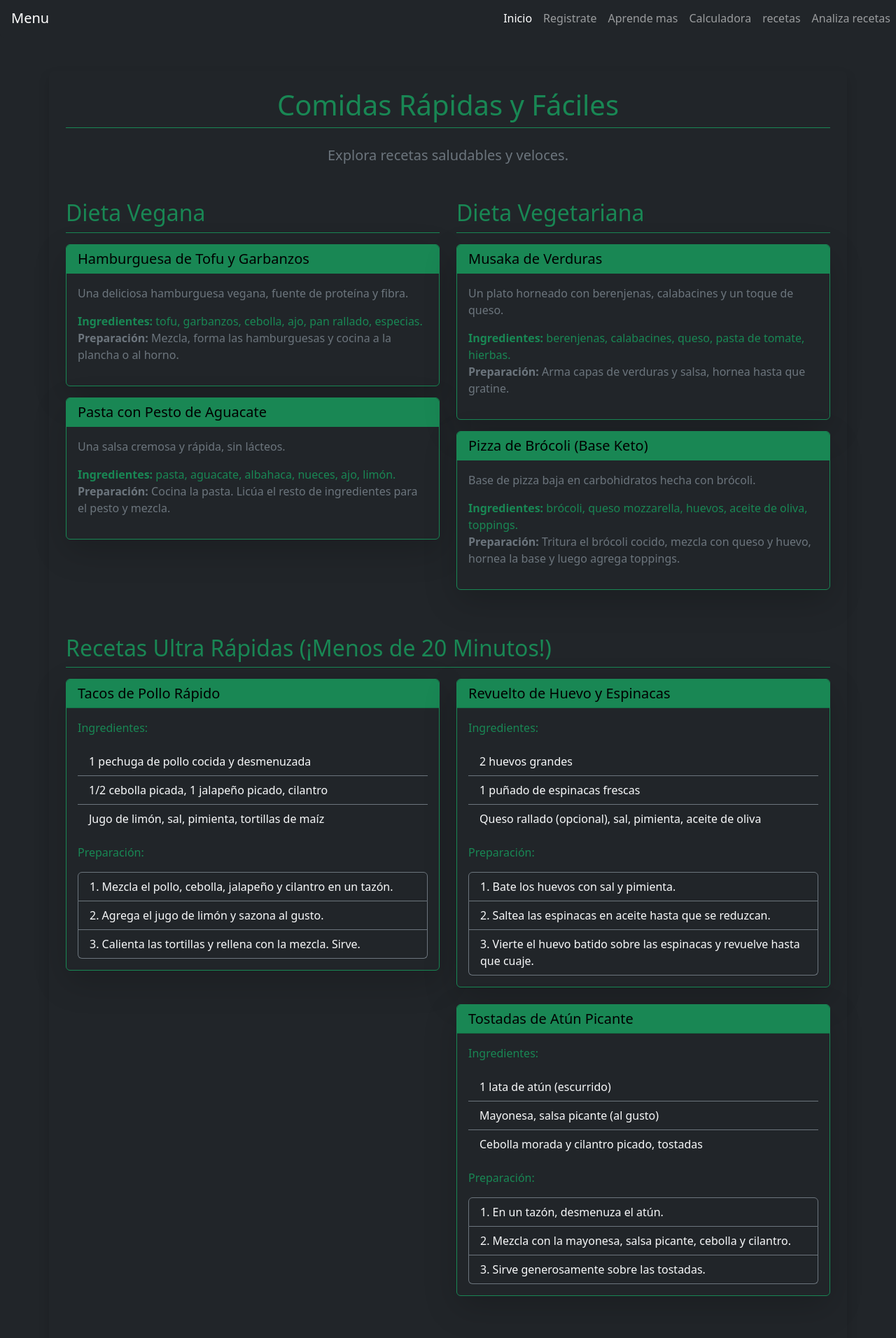
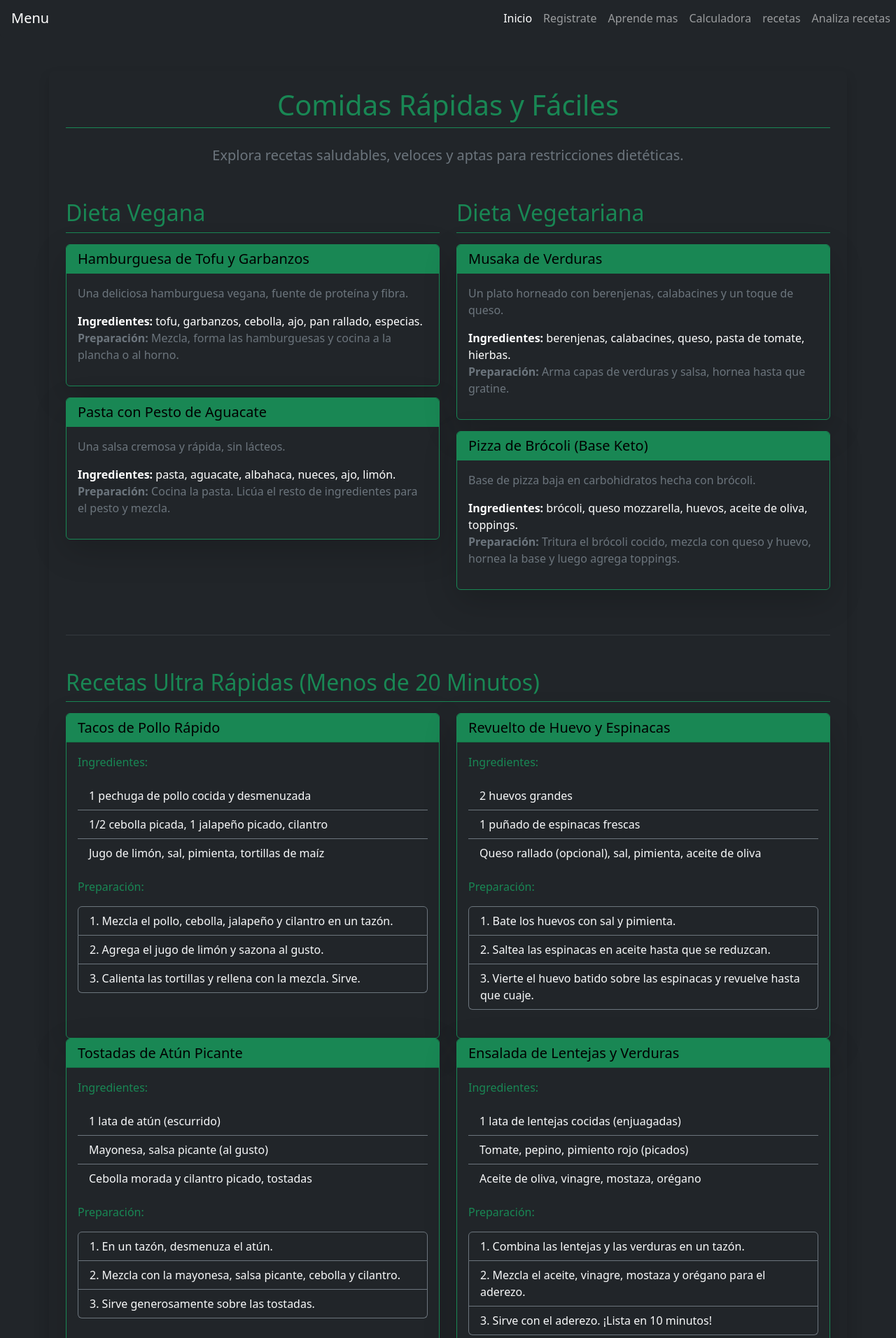
Before and after one commit to ZamudioGarciaPatricia/NutriApp-, a Flask app: page /recetas in a window 1280 px wide. Shown: the part 428-2340 px from the top of the page at 70% size. Run offline with Flask 3, Linux system fonts and the light colour scheme.

Commit message:
aaaaaaaaaa

```diff
--- a/templates/recetas.html
+++ b/templates/recetas.html
@@ -1,11 +1,11 @@
 {% extends "base.html" %}
-{% block title %}Calculadora{% endblock %}
+{% block title %}Recetas Saludables{% endblock %}
 {% block content %}
 
 <div class="container my-5 bg-dark text-light p-4 rounded shadow">
 
     <h1 class="text-center mb-4 text-success border-bottom border-success pb-2">Comidas Rápidas y Fáciles</h1>
-    <p class="lead text-center mb-5 text-secondary">Explora recetas saludables y veloces.</p>
+    <p class="lead text-center mb-5 text-secondary">Explora recetas saludables, veloces y aptas para restricciones dietéticas.</p>
 
     <div class="row mb-5">
 
@@ -19,7 +19,7 @@
                 <div class="card-body">
                     <p class="card-text text-secondary">Una deliciosa hamburguesa vegana, fuente de proteína y fibra.</p>
                     <ul class="list-unstyled">
-                        <li class="text-success"><strong>Ingredientes:</strong> tofu, garbanzos, cebolla, ajo, pan rallado, especias.</li>
+                        <li class="text-white"><strong>Ingredientes:</strong> tofu, garbanzos, cebolla, ajo, pan rallado, especias.</li>
                         <li class="text-secondary"><strong>Preparación:</strong> Mezcla, forma las hamburguesas y cocina a la plancha o al horno.</li>
                     </ul>
                 </div>
@@ -32,7 +32,7 @@
                 <div class="card-body">
                     <p class="card-text text-secondary">Una salsa cremosa y rápida, sin lácteos.</p>
                     <ul class="list-unstyled">
-                        <li class="text-success"><strong>Ingredientes:</strong> pasta, aguacate, albahaca, nueces, ajo, limón.</li>
+                        <li class="text-white"><strong>Ingredientes:</strong> pasta, aguacate, albahaca, nueces, ajo, limón.</li>
                         <li class="text-secondary"><strong>Preparación:</strong> Cocina la pasta. Licúa el resto de ingredientes para el pesto y mezcla.</li>
                     </ul>
                 </div>
@@ -49,7 +49,7 @@
                 <div class="card-body">
                     <p class="card-text text-secondary">Un plato horneado con berenjenas, calabacines y un toque de queso.</p>
                     <ul class="list-unstyled">
-                        <li class="text-success"><strong>Ingredientes:</strong> berenjenas, calabacines, queso, pasta de tomate, hierbas.</li>
+                        <li class="text-white"><strong>Ingredientes:</strong> berenjenas, calabacines, queso, pasta de tomate, hierbas.</li>
                         <li class="text-secondary"><strong>Preparación:</strong> Arma capas de verduras y salsa, hornea hasta que gratine.</li>
                     </ul>
                 </div>
@@ -62,7 +62,7 @@
                 <div class="card-body">
                     <p class="card-text text-secondary">Base de pizza baja en carbohidratos hecha con brócoli.</p>
                     <ul class="list-unstyled">
-                        <li class="text-success"><strong>Ingredientes:</strong> brócoli, queso mozzarella, huevos, aceite de oliva, toppings.</li>
+                        <li class="text-white"><strong>Ingredientes:</strong> brócoli, queso mozzarella, huevos, aceite de oliva, toppings.</li>
                         <li class="text-secondary"><strong>Preparación:</strong> Tritura el brócoli cocido, mezcla con queso y huevo, hornea la base y luego agrega toppings.</li>
                     </ul>
                 </div>
@@ -70,13 +70,14 @@
         </div>
     </div>
 
-    <h2 class="text-success border-bottom border-success pb-2 mb-3 mt-5">Recetas Ultra Rápidas (¡Menos de 20 Minutos!)</h2>
+    <hr class="border-secondary my-5">
+
+    <h2 class="text-success border-bottom border-success pb-2 mb-3 mt-5">Recetas Ultra Rápidas (Menos de 20 Minutos)</h2>
 
     <div class="row">
 
         <div class="col-lg-6">
-
-            <div class="card bg-dark text-light border border-success mb-4 shadow-lg">
+            <div class="card bg-dark text-light border border-success mb-4 shadow-lg h-100">
                 <div class="card-header bg-success text-black">
                     <h5 class="mb-0">Tacos de Pollo Rápido</h5>
                 </div>
@@ -95,12 +96,10 @@
                     </ol>
                 </div>
             </div>
-
         </div>
 
         <div class="col-lg-6">
-
-            <div class="card bg-dark text-light border border-success mb-4 shadow-lg">
+            <div class="card bg-dark text-light border border-success mb-4 shadow-lg h-100">
                 <div class="card-header bg-success text-black">
                     <h5 class="mb-0">Revuelto de Huevo y Espinacas</h5>
                 </div>
@@ -119,8 +118,10 @@
                     </ol>
                 </div>
             </div>
+        </div>
 
-            <div class="card bg-dark text-light border border-success mb-4 shadow-lg">
+        <div class="col-lg-6">
+            <div class="card bg-dark text-light border border-success mb-4 shadow-lg h-100">
                 <div class="card-header bg-success text-black">
                     <h5 class="mb-0">Tostadas de Atún Picante</h5>
                 </div>
@@ -139,14 +140,112 @@
                     </ol>
                 </div>
             </div>
+        </div>
 
+        <div class="col-lg-6">
+            <div class="card bg-dark text-light border border-success mb-4 shadow-lg h-100">
+                <div class="card-header bg-success text-black">
+                    <h5 class="mb-0">Ensalada de Lentejas y Verduras</h5>
+                </div>
+                <div class="card-body">
+                    <p class="font-weight-bold text-success">Ingredientes:</p>
+                    <ul class="list-group list-group-flush mb-3">
+                        <li class="list-group-item bg-dark text-light border-secondary">1 lata de lentejas cocidas (enjuagadas)</li>
+                        <li class="list-group-item bg-dark text-light border-secondary">Tomate, pepino, pimiento rojo (picados)</li>
+                        <li class="list-group-item bg-dark text-light border-secondary">Aceite de oliva, vinagre, mostaza, orégano</li>
+                    </ul>
+                    <p class="font-weight-bold text-success">Preparación:</p>
+                    <ol class="list-group list-group-numbered">
+                        <li class="list-group-item bg-dark text-light border-secondary">Combina las lentejas y las verduras en un tazón.</li>
+                        <li class="list-group-item bg-dark text-light border-secondary">Mezcla el aceite, vinagre, mostaza y orégano para el aderezo.</li>
+                        <li class="list-group-item bg-dark text-light border-secondary">Sirve con el aderezo. ¡Lista en 10 minutos!</li>
+                    </ol>
+                </div>
+            </div>
         </div>
+
+    </div>
+
+    <hr class="border-secondary my-5">
+
+    <h2 class="text-success border-bottom border-success pb-2 mb-3 mt-5">Recetas Libres de Alérgenos Comunes</h2>
+    <p class="text-secondary mb-4">Opciones seguras para las intolerancias y alergias más frecuentes.</p>
+
+    <div class="row">
+
+        <div class="col-md-6 col-lg-3 mb-4">
+            <div class="card bg-dark text-light border border-success shadow-lg h-100">
+                <div class="card-header bg-secondary text-white">
+                    <h6 class="mb-0 font-weight-bold text-white">Libre de Gluten</h6>
+                </div>
+                <div class="card-body">
+                    <h5 class="card-title text-white">Bowl de Quinoa con Vegetales</h5>
+                    <p class="card-text small text-secondary">Ideal para celíacos y sensible al gluten.</p>
+                    <ul class="list-unstyled small">
+                        <li class="text-white"><strong>Ingredientes:</strong> Quinoa, aguacate, maíz, tomate cherry, aderezo de limón.</li>
+                        <li class="text-secondary"><strong>Preparación:</strong> Cocina la quinoa. Mezcla con los vegetales y el aderezo.</li>
+                    </ul>
+                </div>
+            </div>
+        </div>
+
+        <div class="col-md-6 col-lg-3 mb-4">
+            <div class="card bg-dark text-light border border-success shadow-lg h-100">
+                <div class="card-header bg-secondary text-white">
+                    <h6 class="mb-0 font-weight-bold text-white">Libre de Lácteos</h6>
+                </div>
+                <div class="card-body">
+                    <h5 class="card-title text-white">Curry de Garbanzos y Leche de Coco</h5>
+                    <p class="card-text small text-secondary">Sopa rica, cremosa y apta para intolerantes a la lactosa.</p>
+                    <ul class="list-unstyled small">
+                        <li class="text-white"><strong>Ingredientes:</strong> Garbanzos, leche de coco, pasta de curry, espinacas, arroz.</li>
+                        <li class="text-secondary"><strong>Preparación:</strong> Sofríe la pasta, añade la leche, garbanzos y espinacas. Sirve con arroz.</li>
+                    </ul>
+                </div>
+            </div>
+        </div>
+
+        <div class="col-md-6 col-lg-3 mb-4">
+            <div class="card bg-dark text-light border border-success shadow-lg h-100">
+                <div class="card-header bg-secondary text-white">
+                    <h6 class="mb-0 font-weight-bold text-white">Libre de Huevo</h6>
+                </div>
+                <div class="card-body">
+                    <h5 class="card-title text-white">Fajitas de Res con Pimiento</h5>
+                    <p class="card-text small text-secondary">Una comida completa sin necesidad de usar huevo como aglutinante.</p>
+                    <ul class="list-unstyled small">
+                        <li class="text-white"><strong>Ingredientes:</strong> Tiras de carne de res, cebolla, pimientos (rojo, verde), tortillas de maíz.</li>
+                        <li class="text-secondary"><strong>Preparación:</strong> Saltea la carne y los vegetales. Rellena las tortillas.</li>
+                    </ul>
+                </div>
+            </div>
+        </div>
+
+        <div class="col-md-6 col-lg-3 mb-4">
+            <div class="card bg-dark text-light border border-success shadow-lg h-100">
+                <div class="card-header bg-secondary text-white">
+                    <h6 class="mb-0 font-weight-bold text-white">Libre de Nueces/Semillas</h6>
+                </div>
+                <div class="card-body">
+                    <h5 class="card-title text-white">Pollo al Limón y Hierbas</h5>
+                    <p class="card-text small text-secondary">Receta fresca que utiliza hierbas en lugar de frutos secos para sabor.</p>
+                    <ul class="list-unstyled small">
+                        <li class="text-white"><strong>Ingredientes:</strong> Pollo, limón, ajo, romero, tomillo, papas cocidas.</li>
+                        <li class="text-secondary"><strong>Preparación:</strong> Hornea o cocina a la plancha el pollo marinado con las hierbas y el limón.</li>
+                    </ul>
+                </div>
+            </div>
+        </div>
+
     </div>
 
     <div class="text-center mt-5 p-3 bg-dark rounded border border-success">
-        <p class="mb-0 text-secondary">Come delicioso y ahorra tiempo.</p>
+        <p class="mb-0 text-secondary">¡Come delicioso y ahorra tiempo!</p>
     </div>
 
 </div>
 
 {% endblock %}
+
+{% block scripts %}
+{% endblock %}
```
